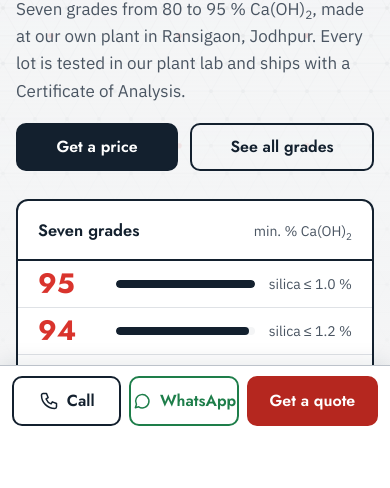
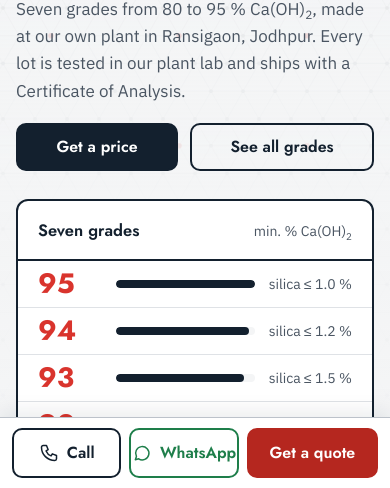
Before and after one commit to akshaykhadav123-ctrl/calvaralabs-website, a plain HTML site: page docs/index.html in a window 390 px wide. Shown: the part 356-844 px from the top of the page. Drawn offline with Linux system fonts and the light colour scheme.

Commit message:
Lower phone action bar now that the Netlify badge is gone
Co-Authored-By: Claude Opus 5.5 <noreply@anthropic.com>

```diff
--- a/docs/assets/site.css
+++ b/docs/assets/site.css
@@ -399,12 +399,6 @@ td.num{font-family:var(--display);font-weight:600;white-space:nowrap}
 .facts-3{grid-template-columns:repeat(3,minmax(0,1fr))}
 @media (max-width:760px){.facts-3{grid-template-columns:1fr}}
 @media (max-width:520px){.form .actions .btn{width:100%;justify-content:center}}
-/* Netlify free plan adds a fixed "Powered by Netlify" badge bottom-right (~34px tall, 16px from edge).
-   Keep the action buttons above it; the badge sits in the bar's lower strip. */
-@media (max-width:760px){
-  body{padding-bottom:132px}
-  .actionbar{padding-bottom:calc(62px + env(safe-area-inset-bottom))}
-}
 
 /* ===== v4: quote builder + buyer questions ===== */
 .btn-wa{background:#1E7E4A;border-color:#1E7E4A;color:#fff}
--- a/source/src/assets/site.css
+++ b/source/src/assets/site.css
@@ -399,12 +399,6 @@ td.num{font-family:var(--display);font-weight:600;white-space:nowrap}
 .facts-3{grid-template-columns:repeat(3,minmax(0,1fr))}
 @media (max-width:760px){.facts-3{grid-template-columns:1fr}}
 @media (max-width:520px){.form .actions .btn{width:100%;justify-content:center}}
-/* Netlify free plan adds a fixed "Powered by Netlify" badge bottom-right (~34px tall, 16px from edge).
-   Keep the action buttons above it; the badge sits in the bar's lower strip. */
-@media (max-width:760px){
-  body{padding-bottom:132px}
-  .actionbar{padding-bottom:calc(62px + env(safe-area-inset-bottom))}
-}
 
 /* ===== v4: quote builder + buyer questions ===== */
 .btn-wa{background:#1E7E4A;border-color:#1E7E4A;color:#fff}
```
